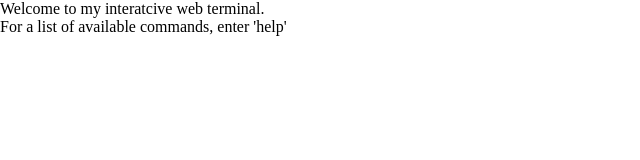
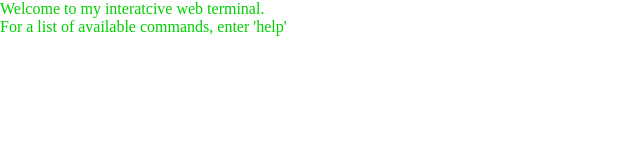
Before and after one commit to BotsheloT/Terminal_portfolio-repo, a plain HTML site: page index.html in a window 1280 px wide. Shown: the whole page, without its empty margins (0-640 px from the left). Drawn offline with Linux system fonts and the light colour scheme.

Commit message:
paragraph styles

```diff
--- a/styles.css
+++ b/styles.css
@@ -7,3 +7,7 @@ input{
     background: none;
     border: none;
 }
+
+p{
+    color: rgb(0, 207, 0);
+}
```
